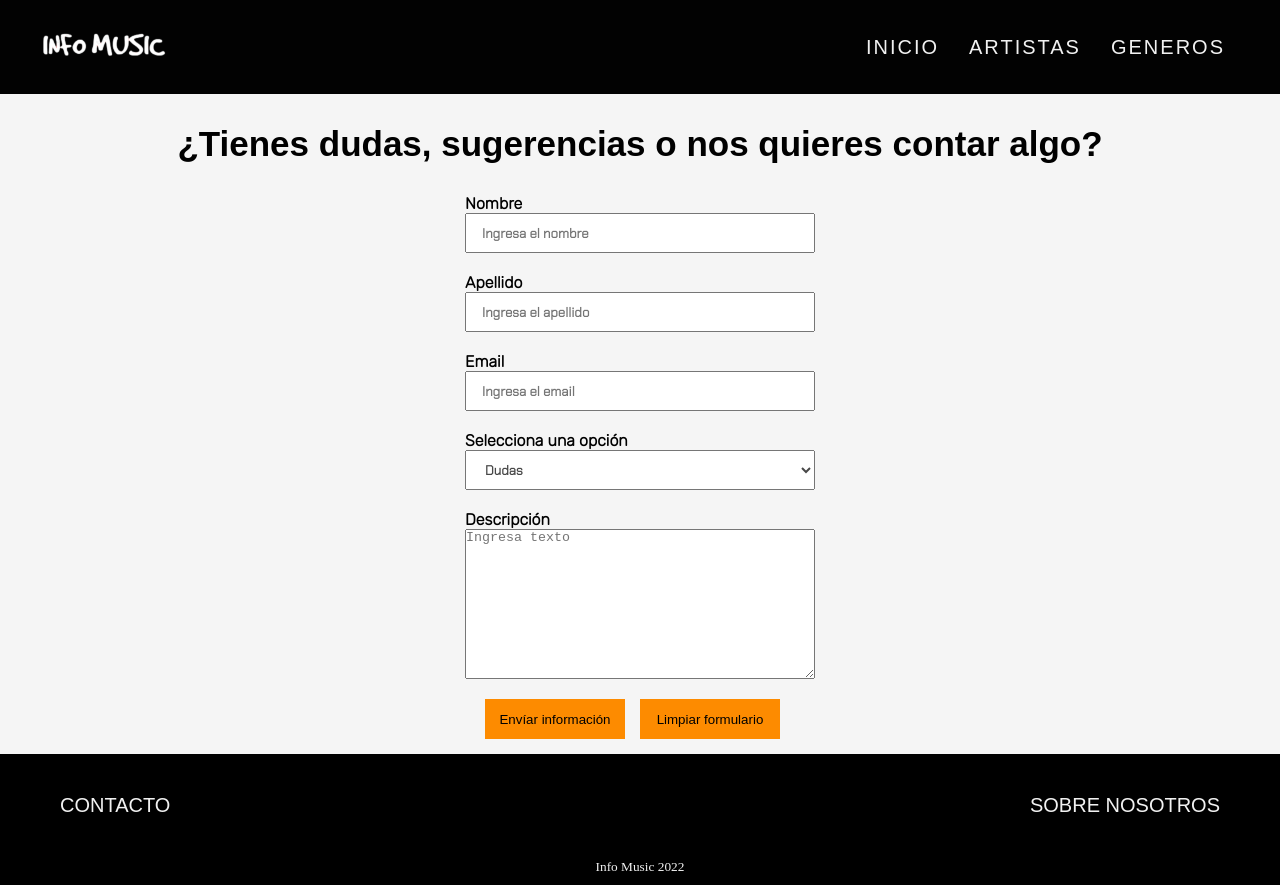
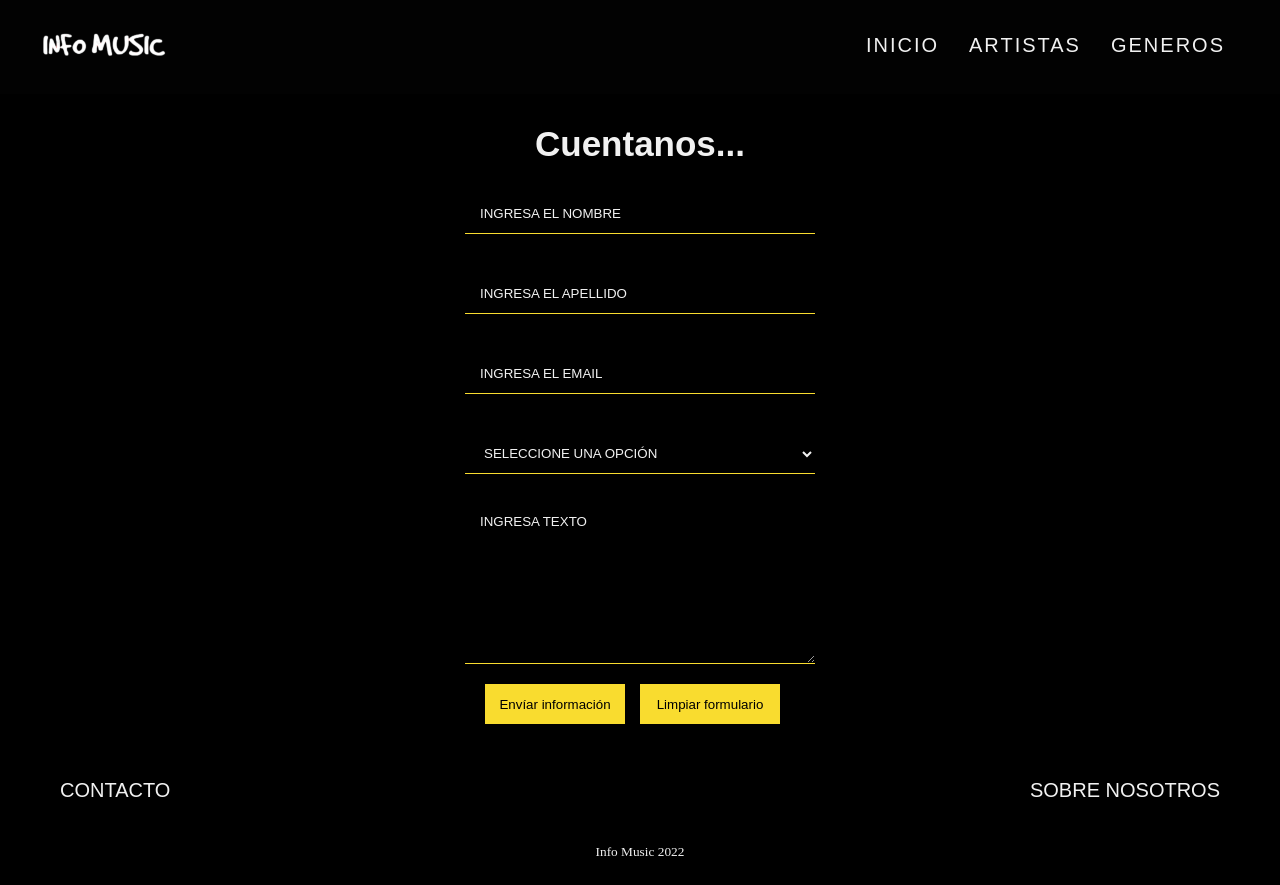
Before and after one commit to Andriu0222/InfoMusic, a plain HTML site: page pages/contacto.html in a window 1280 px wide. Drawn offline with Linux system fonts and the light colour scheme.

Commit message:
add transitions in pages

```diff
--- a/css/styles.css
+++ b/css/styles.css
@@ -8,8 +8,12 @@ html {
   height: 100%;
 }
 
+.body__generos {
+  background-color: #f1f1f1;
+}
+
 body {
-  background-color: #f5f5f5;
+  background-color: #000;
   min-height: 100vh;
   display: flex;
   flex-direction: column;
@@ -121,6 +125,21 @@ body {
   text-transform: uppercase;
 }
 
+.header__navbar-link li::after {
+  content: "";
+  background-color: #f9dc2f;
+  bottom: 0;
+  display: block;
+  height: 3px;
+  opacity: 0;
+  transition: width 0.3s, opacity 0.3s;
+  width: 0;
+}
+
+.header__navbar-link:hover li::after {
+  width: 100%;
+  opacity: 1;
+}
 
 /*MAIN GENEROS*/
 .main__gender {
@@ -204,6 +223,7 @@ body {
 
 .artist__content-list--art .article-thumb {
   display: flex;
+  overflow: hidden;
 }
 
 .artist__content-list--name {
@@ -229,6 +249,8 @@ body {
 }
 
 .artist__content-list--art:hover .artist__content-list--imgartista {
+  transform: scale(1.1);
+  transition: all 500ms ease;
   filter: grayscale(0);
 }
 
@@ -243,6 +265,7 @@ body {
   margin-bottom: 30px;
   font-family: "Jost", sans-serif;
   text-align: center;
+  color: #f1f1f1;
 }
 
 .contacto__form-input {
@@ -254,7 +277,7 @@ body {
   margin: 0 auto;
 }
 
-.contacto__form{
+.contacto__form {
   margin-bottom: 15px;
 }
 
@@ -262,22 +285,54 @@ body {
 select {
   width: 100%;
   height: 40px;
-  margin-bottom: 20px;
+  margin-bottom: 40px;
   padding: 0 15px;
-  font-family: "Chakra Petch", sans-serif;
-  color: #484848;
-  font-weight: bold;
+  font-family: "Jost", sans-serif;
+  color: #f1f1f1;
+  border-bottom: 1px solid #f9dc2f;
+  border-top: none;
+  border-right: none;
+  border-left: none;
+  background-color: transparent;
+  text-transform: uppercase;
 }
+
+.contacto__form-input input::placeholder {
+  text-transform: uppercase;
+  font-family: "Jost", sans-serif;
+  color: #f1f1f1;
+}
+
+.contacto__form-input input,select, textarea:focus-visible {
+  outline: none;
+}
+
+.contacto__form-input select option{
+  background-color: #000;
+  color: #f1f1f1;
+  text-transform: uppercase;
+  font-family: "Jost", sans-serif;
+}
+
 
 .contacto__form-textarea {
   width: 100%;
   height: 150px;
   margin-bottom: 20px;
+  background-color: transparent;
+  color: #f1f1f1;
+  border-top: none;
+  border-right: none;
+  border-left: none;
+  border-bottom: 1px solid #f9dc2f;
+  padding: 0 15px;
 }
 
-.contacto__form-title {
-  font-family: "Rubik", sans-serif;
-  font-weight: bold;
+.contacto__form-textarea::placeholder {
+  text-transform: uppercase;
+  font-family: "Jost", sans-serif;
+  color: #f1f1f1;
+
 }
 
 .contacto__form-button {
@@ -289,7 +344,7 @@ select {
   height: 40px;
   margin-right: 15px;
   width: 140px;
-  background-color: #fd8b00;
+  background-color: #f9dc2f;
   border: none;
 }
 
@@ -370,7 +425,7 @@ select {
     max-width: 800px;
   }
 
-  .header__content-logo{
+  .header__content-logo {
     margin-left: 10px;
   }
 }
@@ -386,26 +441,26 @@ select {
 }
 
 @media (max-width: 510px) {
-  .header__navbar-link{
+  .header__navbar-link {
     font-size: 15px;
     margin: 0 5px;
   }
 
-  .header__content-logo img{
+  .header__content-logo img {
     width: 100px;
     height: 30px;
   }
 
-  .main__content-card{
+  .main__content-card {
     margin: 40px 0;
   }
 
-  .footer__content-items{
+  .footer__content-items {
     flex-direction: column;
     align-items: center;
   }
 
-  .footer__content-link{
+  .footer__content-link {
     margin-bottom: 15px;
   }
 }
--- a/pages/contacto.html
+++ b/pages/contacto.html
@@ -42,7 +42,7 @@
     <main class="contacto">
       <section class="contacto__content">
         <h2 class="contacto__content-title">
-          ¿Tienes dudas, sugerencias o nos quieres contar algo?
+          Cuentanos...
         </h2>
         <form
           action="send.php"
@@ -51,11 +51,9 @@
           class="contacto__form"
         >
           <div class="input-name contacto__form-input">
-            <label for="name" class="contacto__form-title">Nombre</label>
             <input type="text" placeholder="Ingresa el nombre" id="name" />
           </div>
           <div class="input-lastname contacto__form-input">
-            <label for="apellido" class="contacto__form-title">Apellido</label>
             <input
               type="text"
               placeholder="Ingresa el apellido"
@@ -63,23 +61,17 @@
             />
           </div>
           <div class="input-email contacto__form-input">
-            <label for="apellido" class="contacto__form-title">Email</label>
             <input type="email" placeholder="Ingresa el email" id="apellido" />
           </div>
-          <div class="input-email contacto__form-input">
-            <label for="select-option" class="contacto__form-title"
-              >Selecciona una opción</label
-            >
+          <div class="input-select contacto__form-input">
             <select name="" id="select-option">
+              <option value="Seleccione una opción" disabled selected>Seleccione una opción</option>
               <option value="">Dudas</option>
               <option value="">Sugerencias</option>
               <option value="">Otro</option>
             </select>
           </div>
           <div class="contacto__form-input">
-            <label for="select-option" class="contacto__form-title"
-            >Descripción</label
-          >
             <textarea
             class="contacto__form-textarea"
               cols="30"
```
Also changed, not shown: pages/generos.html (+1 -1 lines).
